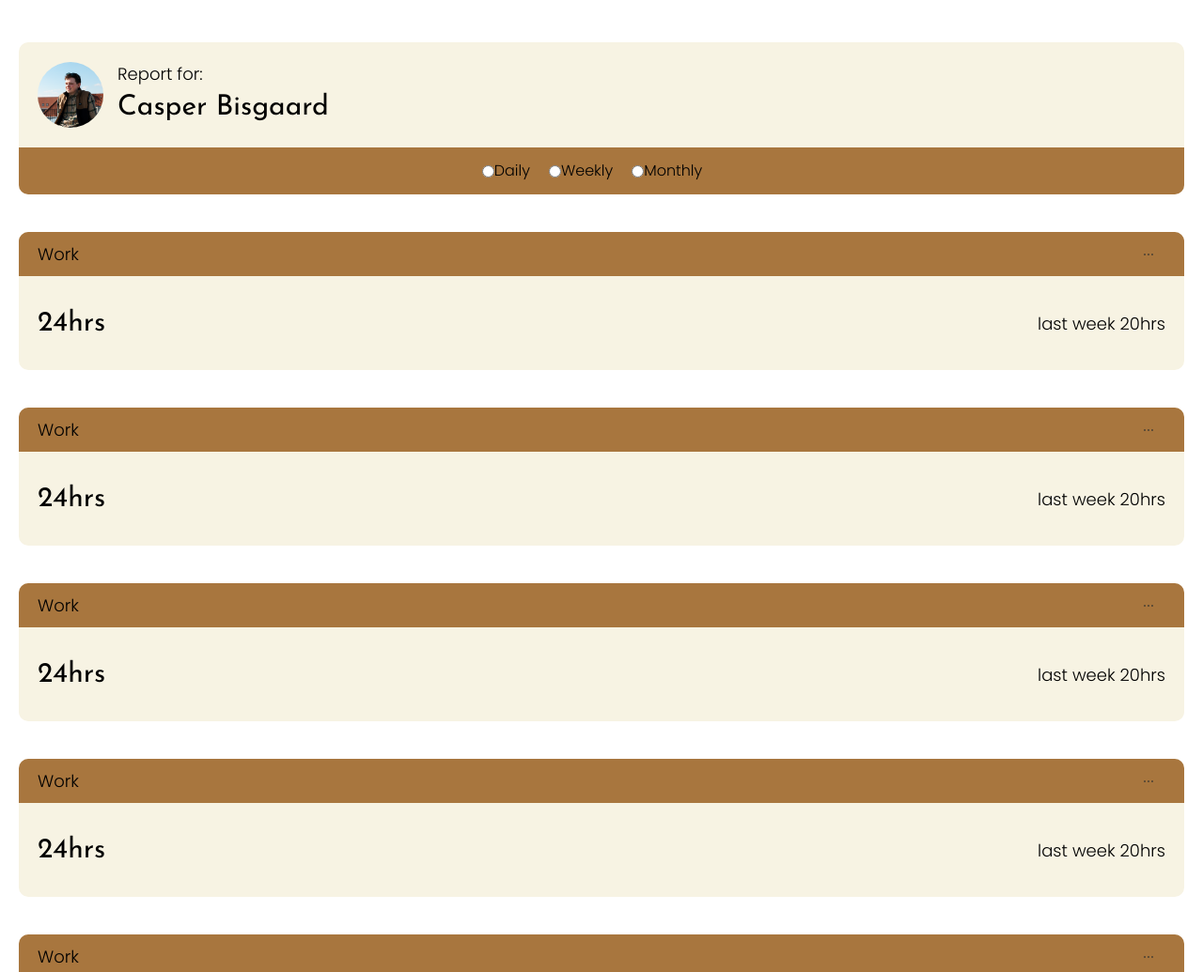
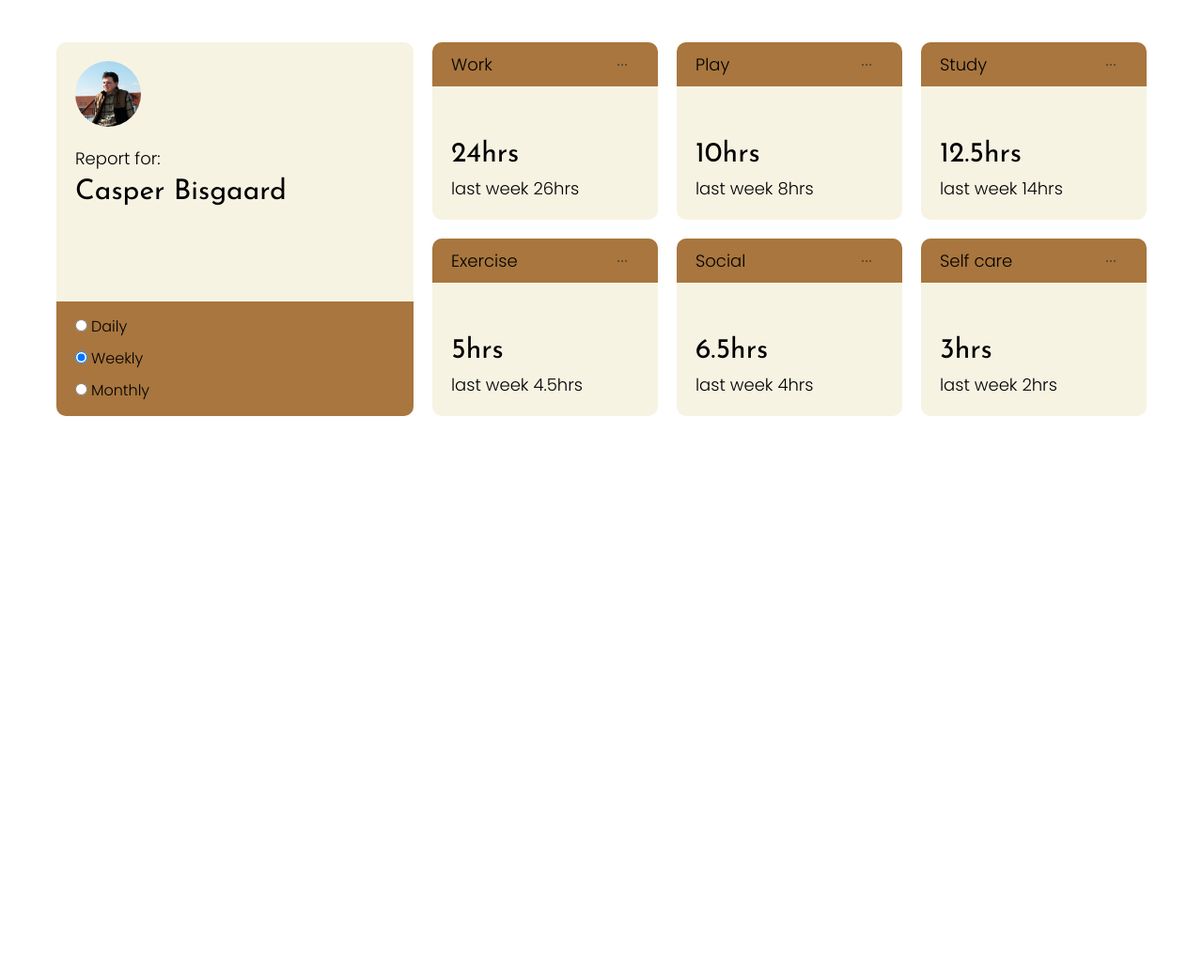
Before and after one commit to webLoopCasper/Assignment-Portfolio, a plain HTML site: page delB.html in a window 1280 px wide. Shown: the top 1035 px of the page at 94% size. After the commit the page ends 800 px from the top, so only its background shows below. Drawn offline with Linux system fonts and the light colour scheme.

Commit message:
del B done

```diff
--- a/delB.html
+++ b/delB.html
@@ -24,14 +24,23 @@
 
             </div>
             <div class="buttonwrapper">
-                <input type="radio" id="Daily" name="report"  value="HTML">
+                <div>
+                    <input type="radio" id="Daily" name="report"  value="Daily">
                     <label for="Daily">Daily</label>
-                <input type="radio" id="Weekly" name="report"  value="CSS">
+                </div>
+                <div>
+                    <input type="radio" id="Weekly" name="report"  value="Weekly" checked>
                     <label for="Weekly">Weekly</label>
-                <input type="radio" id="Monthly" name="report"  value="JavaScript">
+                </div>
+                <div>
+                    <input type="radio" id="Monthly" name="report"  value="Monthly">
                     <label for="Monthly">Monthly</label>
                 </div>
+
+
             </div>
+        </div>
+        <div class="cardcontainer">
             <div class="card">
                 <div class="headCard">
                     <p>Work</p>
@@ -39,60 +48,60 @@
                 </div>
                 <div class="bodyCard">
                     <p class="heading">24hrs</p>
-                <p>last week 20hrs</p>
+                    <p>last week 26hrs</p>
                 </div>
             </div>
             <div class="card">
                 <div class="headCard">
-                <p>Work</p>
+                    <p>Play</p>
                     <button><img src="dot.svg" alt=""></button>
                 </div>
                 <div class="bodyCard">
-                <p class="heading">24hrs</p>
-                <p>last week 20hrs</p>
+                    <p class="heading">10hrs</p>
+                    <p>last week 8hrs</p>
                 </div>
             </div>
             <div class="card">
                 <div class="headCard">
-                <p>Work</p>
+                    <p>Study</p>
                     <button><img src="dot.svg" alt=""></button>
                 </div>
                 <div class="bodyCard">
-                <p class="heading">24hrs</p>
-                <p>last week 20hrs</p>
+                    <p class="heading">12.5hrs</p>
+                    <p>last week 14hrs</p>
                 </div>
             </div>
             <div class="card">
                 <div class="headCard">
-                <p>Work</p>
+                    <p>Exercise</p>
                     <button><img src="dot.svg" alt=""></button>
                 </div>
                 <div class="bodyCard">
-                <p class="heading">24hrs</p>
-                <p>last week 20hrs</p>
+                    <p class="heading">5hrs</p>
+                    <p>last week 4.5hrs</p>
                 </div>
             </div>
             <div class="card">
                 <div class="headCard">
-                <p>Work</p>
+                    <p>Social</p>
                     <button><img src="dot.svg" alt=""></button>
                 </div>
                 <div class="bodyCard">
-                <p class="heading">24hrs</p>
-                <p>last week 20hrs</p>
+                    <p class="heading">6.5hrs</p>
+                    <p>last week 4hrs</p>
                 </div>
             </div>
             <div class="card">
                 <div class="headCard">
-                <p>Work</p>
+                    <p>Self care</p>
                     <button><img src="dot.svg" alt=""></button>
                 </div>
                 <div class="bodyCard">
-                <p class="heading">24hrs</p>
-                <p>last week 20hrs</p>
+                    <p class="heading">3hrs</p>
+                    <p>last week 2hrs</p>
                 </div>
             </div>
-
+        </div>
 
    </div>
 
--- a/style.css
+++ b/style.css
@@ -182,24 +182,79 @@ p,label{
         border-radius: inherit;
     }
   }
+
+
+  /* delB */
+
   .dashContainer{
-    margin: 45px 20px;
+    padding: 45px 20px;
+    display: grid;
+    grid-template-columns: 1fr;
+    max-width: 400px;
+    margin-inline:auto;
   }
 
-  /* delB */
+  @media only screen and (min-width: 865px){
+    .dashContainer{
+        max-width: 1200px;
+        grid-template-columns: 1fr 2fr;
+        gap: 20px;
+      }
+      .personContainer{
+       grid-row: 1/3;
+      }
+
+  }
+  .cardcontainer{
+    display: grid;
+    grid-template-columns: 1fr ;
+    gap: 20px;
+  }
+  @media only screen and (min-width: 865px){
+
+    .cardcontainer{
+
+        grid-template-columns: 1fr 1fr;
+
+      }
+  }
+  @media only screen and (min-width: 1000px){
+
+    .cardcontainer{
+
+        grid-template-columns: 1fr 1fr 1fr;
+
+      }
+  }
   .personContainer{
     background-color: var(--main);
     border-radius: 10px;
     overflow: hidden;
+    display: flex;
+    flex-direction: column;
+    justify-content: space-between;
+    margin-bottom: 20px;
   }
   .detailsContainer{
     display: flex;
+    align-items: center;
     padding: 20px;
-    align-items: center;
   }
   .detailsContainer>div{
     margin-left: 15px;
   }
+  @media only screen and (min-width: 865px){
+    .detailsContainer{
+        flex-direction: column;
+        align-items: start;
+    }
+    .detailsContainer>div{
+        margin-top: 20px;
+        margin-left: 0px;
+    }
+
+  }
+
   .detailsContainer img{
     max-width: 70px;
     border-radius: 50%;
@@ -213,6 +268,17 @@ p,label{
     align-items: center;
 
   }
+  @media only screen and (min-width: 865px){
+
+    .buttonwrapper{
+        display: block;
+        padding-block: 10px;
+      }
+    .buttonwrapper>div{
+        padding: 5px 20px;
+    }
+
+  }
 
   .buttonwrapper label{
     margin-right: 20px;
@@ -220,7 +286,7 @@ p,label{
 
   .card{
     background-color: var(--main);
-    margin-top: 40px;
+    /* margin-top: 40px; */
     border-radius: 10px;
     overflow: hidden;
   }
@@ -240,3 +306,11 @@ p,label{
     min-height: 100px;
     padding-inline:20px;
   }
+  @media only screen and (min-width: 1000px){
+    .bodyCard{
+        display: block;
+        padding-top: 50px;
+        padding-bottom: 20px;
+    }
+
+  }
```
Lines whose indentation alone changed are shown as unchanged.
